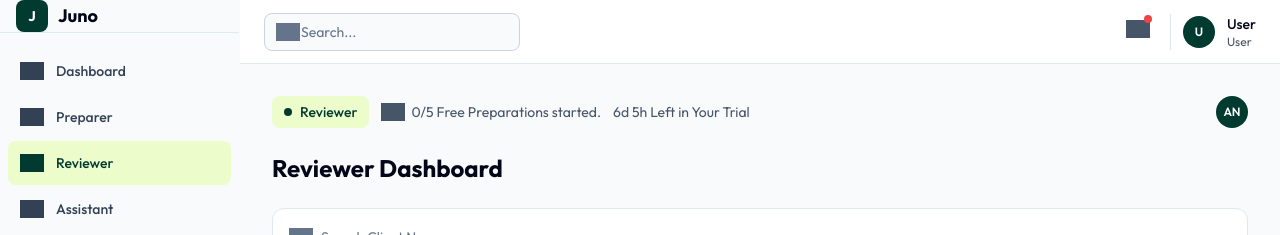
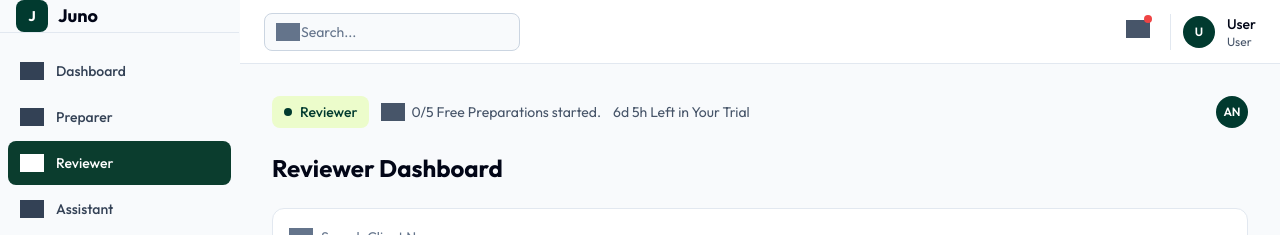
Before and after one commit to nyaabaaugustine-hue/guno_back, a Next.js app: page /reviewer in a window 1280 px wide. Shown: the top 235 px of the page. Built offline with nearby package versions, Linux system fonts and the light colour scheme; no server answers; grey boxes are pictures that could not be loaded.

Commit message:
Change sidebar active state from light lime to deep green #0B3D2E

```diff
--- a/src/app/protected/layout.tsx
+++ b/src/app/protected/layout.tsx
@@ -81,8 +81,8 @@
                 className={cn(
                   'flex items-center gap-3 px-4 py-2.5 rounded-full text-sm font-medium transition-all duration-200',
                   active
-                    ? 'bg-[#0B3D2E] text-white'
-                    : 'text-[#6B7280] hover:bg-[#F3F4F6] hover:text-[#1A1D1B]'
+                    ? 'bg-[#0B3D2E] text-white shadow-sm'
+                    : 'text-[#6B7280] hover:bg-[#E8F5E8] hover:text-[#0B3D2E]'
                 )}
               >
                 <Icon className={cn('w-5 h-5', active ? 'text-white' : 'text-[#1FAA6F]')} />
--- a/src/components/Sidebar.tsx
+++ b/src/components/Sidebar.tsx
@@ -56,7 +56,7 @@
               className={cn(
                 'flex items-center gap-3 px-3 py-2.5 rounded-lg text-sm font-medium transition-colors',
                 active
-                  ? 'bg-juno-light-green text-juno-dark-green'
+                  ? 'bg-[#0B3D2E] text-white'
                   : 'text-dark-600 hover:text-dark-900 hover:bg-dark-50'
               )}
               title={collapsed ? item.label : undefined}
```
